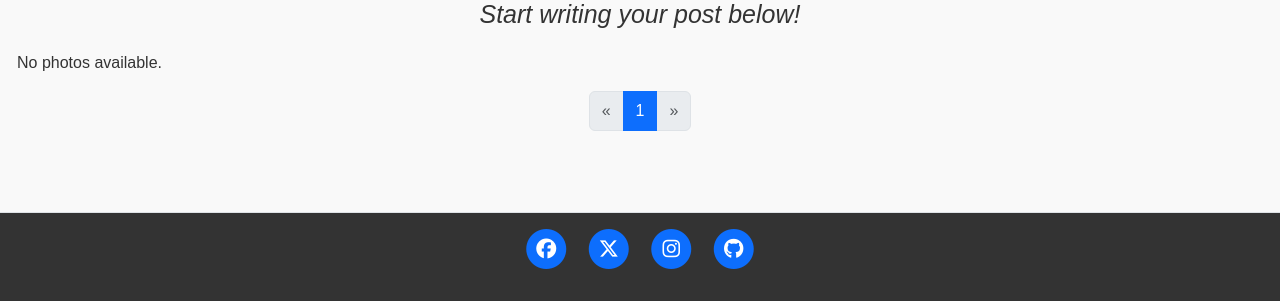
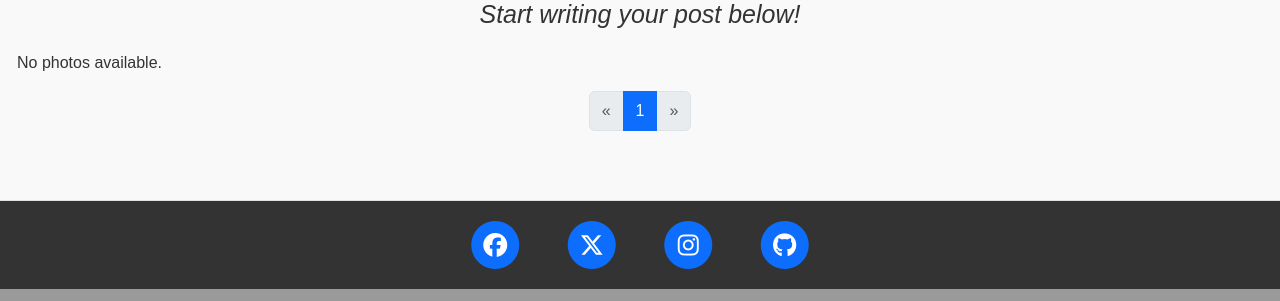
Before and after one commit to trxdave/photography-blog, a Django app: page /blog/ in a window 1280 px wide. Shown: the part 1159-1460 px from the top of the page. Run offline with Django 5.2, Linux system fonts and the light colour scheme; data that the repository does not hold is empty; some libraries are stand-ins or nearby versions.

Commit message:
footer responsvie and CSS

```diff
--- a/photoblog/settings.py
+++ b/photoblog/settings.py
@@ -31,7 +31,7 @@ SECRET_KEY = 'django-insecure-u$kptmbry7*t3p_7l+66zf@*ky@m-7$9fm=#ef$$yjpim_4$=e
 # SECURITY WARNING: don't run with debug turned on in production!
 DEBUG = os.environ["DEV"] = "0"
 
-ALLOWED_HOSTS = ['8000-trxdave-photographyblog-35y24gcvqgm.ws.codeinstitute-ide.net',
+ALLOWED_HOSTS = ['8000-trxdave-photographyblog-wf6wa95oz9k.ws.codeinstitute-ide.net',
 'photography-blog-5d35eeace3db.herokuapp.com', 'photography-blog.herokuapp.com',
 ]
 
--- a/photoblog/templates/base.html
+++ b/photoblog/templates/base.html
@@ -71,12 +71,12 @@
     <div id="search-results"></div>
 
     <!-- Footer -->
-    <footer class="border-top">
+    <footer class="border-top mt-5">
         <div class="container px-4">
-            <div class="row gx-4 gx-lg-5 justify-content-center">
+            <div class="row justify-content-center">
                 <div class="col-md-10 col-lg-8 col-xl-7">
-                    <ul class="list-inline text-center">
-                        <li class="list-inline-item">
+                    <ul class="list-inline text-center mb-0">
+                        <li class="list-inline-item mx-3">
                             <a href="https://facebook.com/" target="_blank" aria-label="Link to facebook, opens in new tab">
                                 <span class="fa-stack fa-lg">
                                     <i class="fas fa-circle fa-stack-2x"></i>
@@ -84,7 +84,7 @@
                                 </span>
                             </a>
                         </li>
-                        <li class="list-inline-item">
+                        <li class="list-inline-item mx-3">
                             <a href="https://twitter.com/" target="_blank" aria-label="Link to twitter, opens in new tab">
                                 <span class="fa-stack fa-lg">
                                     <i class="fas fa-circle fa-stack-2x"></i>
@@ -92,7 +92,7 @@
                                 </span>
                             </a>
                         </li>
-                        <li class="list-inline-item">
+                        <li class="list-inline-item mx-3">
                             <a href="https://instagram.com/" target="_blank" aria-label="Link to instagram, opens in new tab">
                                 <span class="fa-stack fa-lg">
                                     <i class="fas fa-circle fa-stack-2x"></i>
@@ -100,8 +100,8 @@
                                 </span>
                             </a>
                         </li>
-                        <li class="list-inline-item">
-                            <a href="https://github.com/" target="_blank" aria-label="Link to gitpod, opens in new tab">
+                        <li class="list-inline-item mx-3">
+                            <a href="https://github.com/" target="_blank" aria-label="Link to github, opens in new tab">
                                 <span class="fa-stack fa-lg">
                                     <i class="fas fa-circle fa-stack-2x"></i>
                                     <i class="fa-brands fa-github fa-stack-1x fa-inverse"></i>
--- a/static/css/style.css
+++ b/static/css/style.css
@@ -328,10 +328,18 @@ h2 {
 footer {
   background-color: #333;
   color: #fff;
-  padding: 1em;
+  padding: 20px 0;
   text-align: center;
   clear: both;
   margin-top: 60px;
+}
+
+footer .fa-stack {
+  font-size: 1.5rem;
+}
+
+footer .list-inline-item {
+  margin: 0 10px;
 }
 
 /* about */
@@ -990,6 +998,7 @@ label {
 }
 
 /* Media responsive */
+
 @media (max-width: 768px) {
   .form-group {
     margin-bottom: 15px;
@@ -1031,6 +1040,30 @@ label {
 }
 
 /* Mobile Navbar */
+
+@media (max-width: 991px) and (min-width: 150px) {
+  .navbar-toggler {
+    display: block;
+  }
+
+  .navbar-collapse {
+    display: none;
+  }
+
+  .navbar-collapse.show {
+    display: block;
+  }
+}
+
+@media (min-width: 992px) {
+  .navbar-toggler {
+    display: none;
+  }
+
+  .navbar-collapse {
+    display: flex;
+  }
+}
 
 @media (max-width: 768px) {
   .navbar-toggler {
@@ -1113,3 +1146,13 @@ label {
       margin: 0 10px;
   }
 }
+
+@media (max-width: 576px) {
+  footer .fa-stack {
+    font-size: 1.2rem;
+  }
+
+  footer .list-inline-item {
+    margin: 0 5px;
+  }
+}
```
